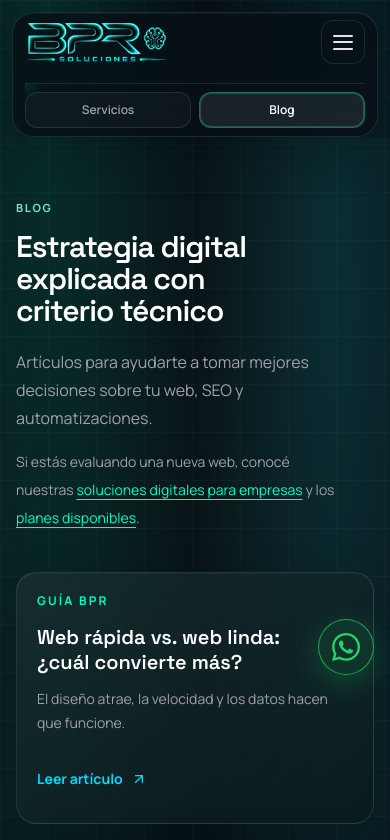
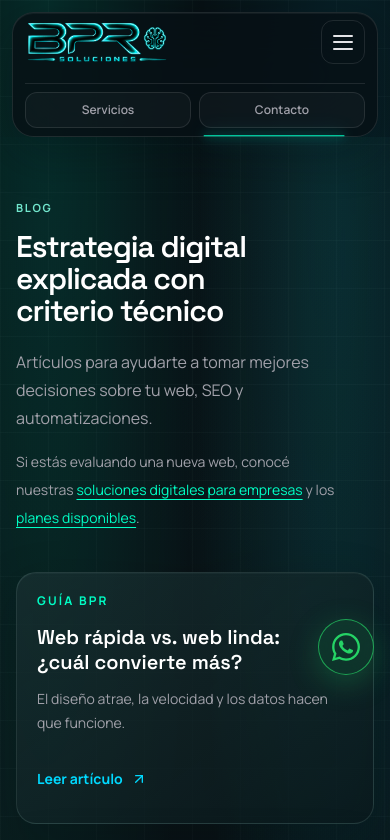
Before and after one commit to pablox85/BPRsoluciones, a Next.js app: page /blog in a window 390 px wide. Shown: the top 840 px of the page. Built offline with nearby package versions, Linux system fonts and the light colour scheme; no server answers.

Commit message:
UX-animacion-seo

```diff
--- a/src/app/globals.css
+++ b/src/app/globals.css
@@ -69,7 +69,6 @@ textarea:focus-visible {
 
 .site-shell {
   min-height: 100dvh;
-  animation: pageEnter 0.7s ease-out both;
   background:
     linear-gradient(rgba(180, 235, 227, 0.026) 1px, transparent 1px),
     linear-gradient(90deg, rgba(180, 235, 227, 0.026) 1px, transparent 1px),
@@ -77,6 +76,10 @@ textarea:focus-visible {
     radial-gradient(ellipse at 88% 8%, rgba(0, 217, 255, 0.09), transparent 30%),
     linear-gradient(180deg, #071014 0%, #0b171a 48%, #071014 100%);
   background-size: 48px 48px, 48px 48px, auto, auto, auto;
+}
+
+.page-content {
+  animation: pageEnter 0.7s ease-out both;
 }
 
 .page-theme {
@@ -133,23 +136,28 @@ textarea:focus-visible {
     border-top: 1px solid rgba(255, 255, 255, 0.1);
   }
 
-  .mobile-secondary-nav::before {
-    position: absolute;
-    top: -1px;
-    left: 0;
-    width: 38%;
-    height: 2px;
-    content: "";
-    pointer-events: none;
-    background: linear-gradient(
-      90deg,
-      transparent,
-      rgba(0, 255, 198, 1) 40%,
-      rgba(0, 217, 255, 0.95) 60%,
-      transparent
-    );
-    box-shadow: 0 0 14px rgba(0, 255, 198, 0.8), 0 0 26px rgba(0, 217, 255, 0.35);
-    animation: mobileNavDividerShimmer 2.7s ease-in-out infinite;
+  .navbar-frame::before {
+    content: none;
+  }
+
+  .navbar-border-beam {
+    z-index: 1;
+    overflow: visible;
+  }
+
+  .navbar-border-beam rect {
+    x: 0.5px;
+    y: 0.5px;
+    width: calc(100% - 1px);
+    height: calc(100% - 1px);
+    rx: 1.35rem;
+    fill: none;
+    stroke: rgba(0, 255, 198, 1);
+    stroke-width: 1px;
+    stroke-linecap: round;
+    stroke-dasharray: 150 850;
+    filter: drop-shadow(0 0 5px rgba(0, 255, 198, 0.9)) drop-shadow(0 0 10px rgba(0, 217, 255, 0.45));
+    animation: navbarBorderShimmer 4s linear infinite;
   }
 
 .eyebrow {
@@ -370,25 +378,13 @@ html:not(.motion-ready) .site-shell *::after {
   }
 }
 
-@keyframes mobileNavDividerShimmer {
-  0%,
-  12% {
-    transform: translateX(-115%);
-    opacity: 0;
+@keyframes navbarBorderShimmer {
+  0% {
+    stroke-dashoffset: 1000;
   }
 
-  25% {
-    opacity: 1;
-  }
-
-  72% {
-    opacity: 1;
-  }
-
-  88%,
   100% {
-    transform: translateX(345%);
-    opacity: 0;
+    stroke-dashoffset: 0;
   }
 }
 
--- a/src/app/layout.tsx
+++ b/src/app/layout.tsx
@@ -3,6 +3,7 @@ import { Manrope, Space_Grotesk } from "next/font/google";
 import { Analytics } from "@vercel/analytics/next";
 import { AnalyticsScripts } from "@/components/analytics/AnalyticsScripts";
 import { MotionPreload } from "@/components/animations/MotionPreload";
+import { PageContent } from "@/components/animations/PageContent";
 import { ScrollReveal } from "@/components/animations/ScrollReveal";
 import { Footer } from "@/components/layout/Footer";
 import { Header } from "@/components/layout/Header";
@@ -35,7 +36,7 @@ export default function RootLayout({
       <body className={`${manrope.variable} ${spaceGrotesk.variable} antialiased`}>
         <div className="site-shell">
           <Header />
-          <main>{children}</main>
+          <PageContent>{children}</PageContent>
           <Footer />
         </div>
         <FloatingWhatsApp />
--- /dev/null
+++ b/src/components/animations/PageContent.tsx
@@ -0,0 +1,14 @@
+"use client";
+
+import { usePathname } from "next/navigation";
+import type { ReactNode } from "react";
+
+export function PageContent({ children }: { children: ReactNode }) {
+  const pathname = usePathname();
+
+  return (
+    <main key={pathname} className="page-content">
+      {children}
+    </main>
+  );
+}
--- a/src/components/layout/Footer.tsx
+++ b/src/components/layout/Footer.tsx
@@ -1,6 +1,6 @@
 import Link from "next/link";
-import { Mail } from "lucide-react";
-import { FaWhatsapp } from "react-icons/fa6";
+import { ArrowUpRight, Mail } from "lucide-react";
+import { FaInstagram, FaWhatsapp } from "react-icons/fa6";
 import { navLinks, siteConfig } from "@/config/site";
 import { Logo } from "@/components/ui/Logo";
 import { getEmailHref } from "@/lib/links";
@@ -30,10 +30,21 @@ export function Footer() {
             href={siteConfig.whatsappUrl}
             target="_blank"
             rel="noopener noreferrer"
-            className="flex min-h-11 items-center gap-2 text-zinc-400 hover:text-white"
+            className="group flex min-h-11 items-center gap-2 text-zinc-400 hover:text-white"
           >
             <FaWhatsapp className="size-4" aria-hidden="true" />
-            WhatsApp
+            +59891343651
+            <ArrowUpRight className="size-3.5 transition-transform duration-200 group-hover:-translate-y-0.5 group-hover:translate-x-0.5" aria-hidden="true" />
+          </Link>
+          <Link
+            href={siteConfig.instagramUrl}
+            target="_blank"
+            rel="noopener noreferrer"
+            className="group flex min-h-11 items-center gap-2 text-zinc-400 hover:text-white"
+          >
+            <FaInstagram className="size-4" aria-hidden="true" />
+            Bpr Soluciones
+            <ArrowUpRight className="size-3.5 transition-transform duration-200 group-hover:-translate-y-0.5 group-hover:translate-x-0.5" aria-hidden="true" />
           </Link>
           <Link
             href={getEmailHref()}
--- a/src/components/layout/Header.tsx
+++ b/src/components/layout/Header.tsx
@@ -2,7 +2,7 @@
 
 import Link from "next/link";
 import { usePathname } from "next/navigation";
-import { useState } from "react";
+import { useLayoutEffect, useState } from "react";
 import { navLinks } from "@/config/site";
 import { Logo } from "@/components/ui/Logo";
 
@@ -10,12 +10,35 @@ export function Header() {
   const pathname = usePathname();
   const [isMenuOpen, setIsMenuOpen] = useState(false);
   const mobileSecondaryLinks = navLinks.filter((link) =>
-    ["/servicios", "/blog"].includes(link.href),
+    ["/servicios", "/contacto"].includes(link.href),
   );
+
+  useLayoutEffect(() => {
+    const scrollRoot = document.documentElement;
+    const previousScrollBehavior = scrollRoot.style.scrollBehavior;
+
+    scrollRoot.style.scrollBehavior = "auto";
+    window.scrollTo(0, 0);
+
+    const frameId = window.requestAnimationFrame(() => {
+      scrollRoot.style.scrollBehavior = previousScrollBehavior;
+    });
+
+    return () => {
+      window.cancelAnimationFrame(frameId);
+      scrollRoot.style.scrollBehavior = previousScrollBehavior;
+    };
+  }, [pathname]);
 
   return (
     <header className="sticky top-0 z-50 px-3 pt-3 sm:px-5 lg:px-8">
-      <div className="relative mx-auto flex min-h-16 w-full max-w-7xl flex-wrap items-center justify-between gap-3 rounded-[1.35rem] border border-white/[0.1] bg-ink-950/80 px-3 shadow-[0_16px_45px_rgba(1,13,15,0.3),inset_0_1px_0_rgba(223,255,250,0.05)] backdrop-blur-2xl sm:px-5">
+      <div className="navbar-frame relative mx-auto flex min-h-16 w-full max-w-7xl flex-wrap items-center justify-between gap-3 rounded-[1.35rem] border border-white/[0.1] bg-ink-950/80 px-3 shadow-[0_16px_45px_rgba(1,13,15,0.3),inset_0_1px_0_rgba(223,255,250,0.05)] backdrop-blur-2xl sm:px-5">
+        <svg
+          aria-hidden="true"
+          className="navbar-border-beam pointer-events-none absolute inset-0 size-full"
+        >
+          <rect pathLength="1000" />
+        </svg>
         <div className="shrink-0">
           <Logo />
         </div>
@@ -62,7 +85,7 @@ export function Header() {
                   aria-current={isActive ? "page" : undefined}
                   className={`flex min-h-9 items-center justify-center rounded-xl border px-3 text-xs font-semibold transition duration-200 focus-visible:outline-none focus-visible:ring-2 focus-visible:ring-neon-mint focus-visible:ring-offset-2 focus-visible:ring-offset-ink-950 ${
                     isActive
-                      ? "border-neon-mint/35 bg-white/[0.08] text-white shadow-[inset_0_0_0_1px_rgba(114,231,206,0.22)]"
+                      ? "border-neon-mint/35 bg-white/[0.08] text-white shadow-[inset_0_0_0_1px_rgba(114,231,206,0.22)] hover:-translate-y-0.5 hover:bg-white/[0.12]"
                       : "border-white/10 bg-white/[0.03] text-zinc-400 hover:-translate-y-0.5 hover:border-neon-cyan/35 hover:bg-white/[0.06] hover:text-white"
                   }`}
                 >
--- a/src/config/site.ts
+++ b/src/config/site.ts
@@ -7,6 +7,8 @@ export const siteConfig = {
     "Desarrollo web, automatización con inteligencia artificial y software a medida para empresas en Uruguay. Soluciones digitales para generar consultas y ahorrar tiempo.",
   whatsappUrl:
     process.env.NEXT_PUBLIC_WHATSAPP_URL ?? "https://wa.me/59891343651",
+  instagramUrl:
+    process.env.NEXT_PUBLIC_INSTAGRAM_URL ?? "https://instagram.com/bprsoluciones",
   email: process.env.NEXT_PUBLIC_EMAIL?.trim() || "bprsoluciones1@gmail.com",
   calendarUrl:
     process.env.NEXT_PUBLIC_CALENDAR_URL ?? "https://cal.com/bprsoluciones",
@@ -17,7 +19,6 @@ export const navLinks = [
   { href: "/servicios", label: "Servicios" },
   { href: "/desarrollo-web-uruguay", label: "Desarrollo web" },
   { href: "/preguntas-frecuentes", label: "FAQs" },
-  { href: "/blog", label: "Blog" },
   { href: "/contacto", label: "Contacto" },
 ];
 
```
